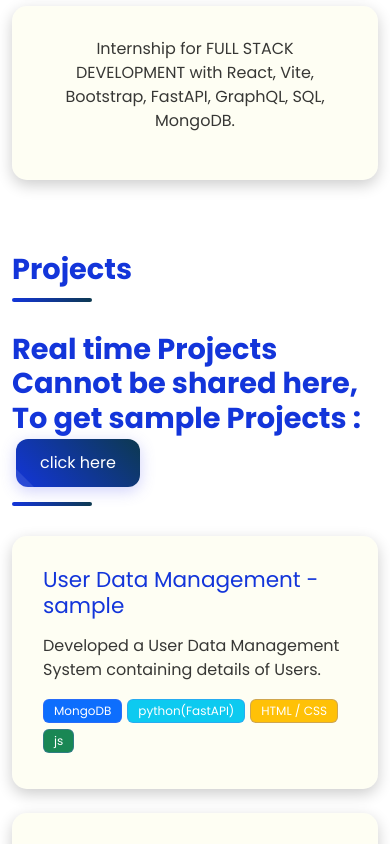
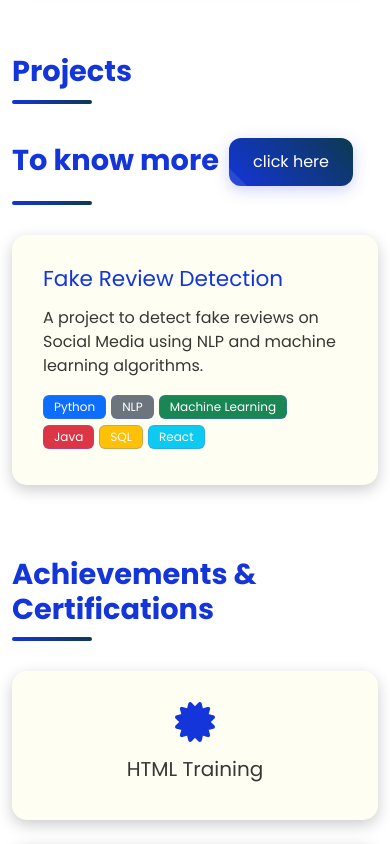
Before and after one commit to Rikeshwaran/Rikeshwaran.portfolio, a React (Vite) app in the folder Portfolio/: page / in a window 390 px wide. Shown: the part 4860-5704 px from the top of the page. Built offline with nearby package versions, Linux system fonts and the light colour scheme.

Commit message:
small corrections

```diff
--- a/Portfolio/src/components/Body/Achievements.jsx
+++ b/Portfolio/src/components/Body/Achievements.jsx
@@ -8,12 +8,12 @@ export default function Achievements({ onOpenCertificate }) {
     <section id="achievements" className="mb-5">
       <h2 className="section-title">Achievements &amp; Certifications</h2>
       <div className="row">
-        <div className="col-md-6 col-lg-4 mb-4">
+        {/* <div className="col-md-6 col-lg-4 mb-4">
           <div className="cert-card" onClick={() => onOpenCertificate("", "Infosys Springboard","https://drive.google.com/drive/folders/1dZN3_2PYQED_0QP5ZlB_1Ng_yOW9TGnW?usp=drive_link")}>
             <i className="fas fa-certificate"></i>
             <h5>Infosys Springboard</h5>
           </div>
-        </div>
+        </div> */}
         <div className="col-md-6 col-lg-4 mb-4">
           <div className="cert-card" onClick={() => onOpenCertificate(htmlTraining, "HTML Training" )}>
             <i className="fas fa-certificate"></i>
--- a/Portfolio/src/components/Body/Internship.jsx
+++ b/Portfolio/src/components/Body/Internship.jsx
@@ -53,11 +53,11 @@ export default function Internship({ onOpenCertificate }) {
           </div>
         </div>
 
-        <div className="col-md-6 mb-4">
+        {/* <div className="col-md-6 mb-4">
           <div className="internship-card" onClick={() => onOpenCertificate("")}>
             <p>Internship for FULL STACK DEVELOPMENT with React, Vite, Bootstrap, FastAPI, GraphQL, SQL, MongoDB.</p>
           </div>
-        </div>
+        </div> */}
       </div>
     </section>
   );
--- a/Portfolio/src/components/Body/Projects.jsx
+++ b/Portfolio/src/components/Body/Projects.jsx
@@ -4,10 +4,10 @@ export default function Projects({ onOpenCertificate }) {
   return (
     <section id="projects" className="mb-5">
       <h2 className="section-title">Projects</h2>
-      <h6 className="section-title">Real time Projects Cannot be shared here, To get sample Projects : <a  className="btn m-1" href="#contact">click here </a></h6>
+      <h6 className="section-title">To know more <a  className="btn m-1" href="#footer-contact">click here </a></h6>
 
       <div className="row">
-        <div className="col-lg-6 mb-4">
+        {/* <div className="col-lg-6 mb-4">
           <div
             className="project-card"
             onClick={() =>
@@ -87,7 +87,7 @@ export default function Projects({ onOpenCertificate }) {
               <span className="badge bg-secondary">Arduino</span>
             </div>
           </div>
-        </div>
+        </div> */}
 
         <div className="col-lg-6 mb-4">
           <div
```
